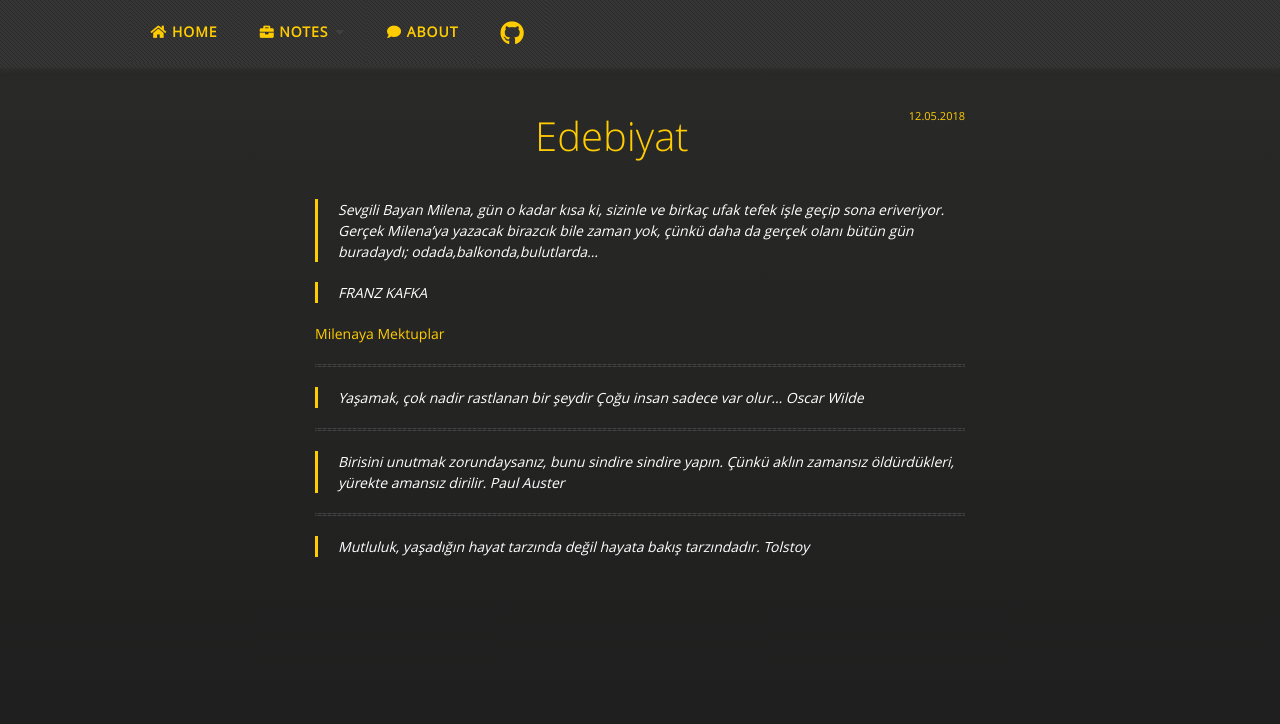
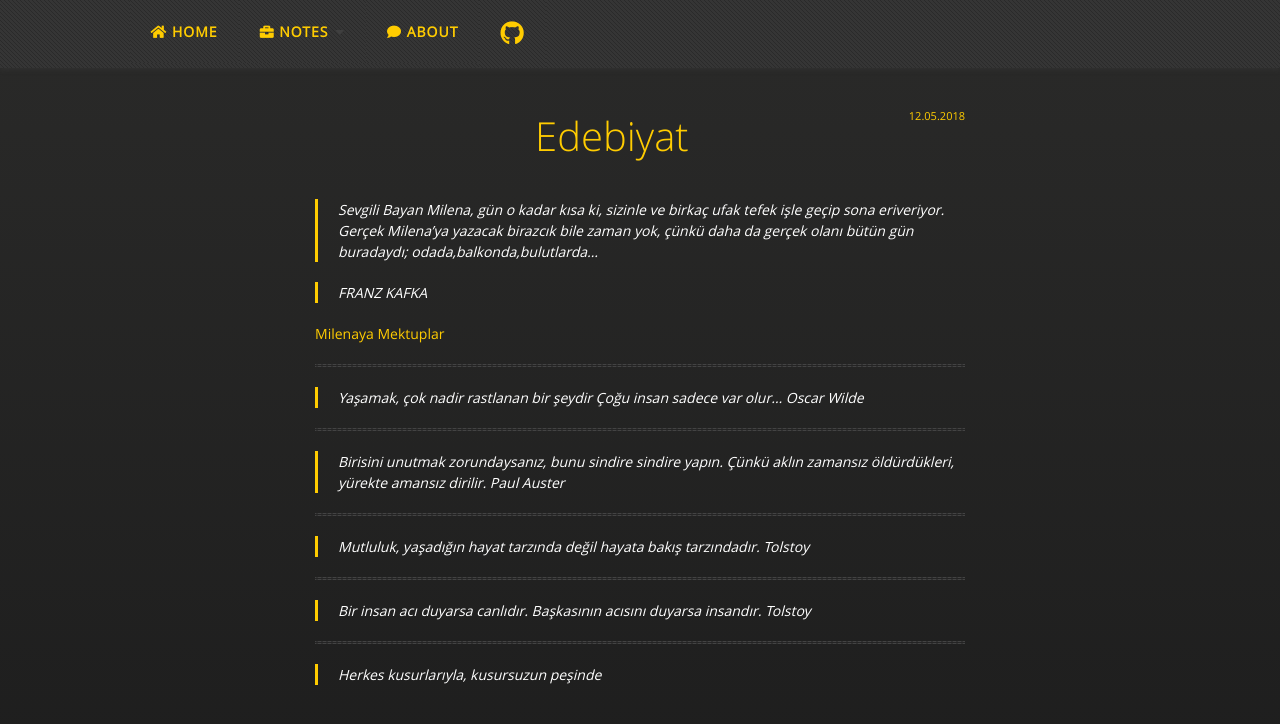
Before and after one commit to erkan000/erkan000.github.io, a Jekyll site: the page built from not/_sosyal/edebiyat.md, in a window 1280 px wide. Shown: the top 724 px of the page. Built offline with Jekyll 4.4.1, drawn with Linux system fonts in a browser that asks for light colours.

Commit message:
Update edebiyat.md

```diff
--- a/not/_sosyal/edebiyat.md
+++ b/not/_sosyal/edebiyat.md
@@ -24,3 +24,12 @@ date: 12.05.2018
 
 > Mutluluk, yaşadığın hayat tarzında değil hayata bakış tarzındadır.
 > Tolstoy
+
+---
+
+> Bir insan acı duyarsa canlıdır. Başkasının acısını duyarsa insandır.
+> Tolstoy
+
+---
+
+> Herkes kusurlarıyla, kusursuzun peşinde
```
